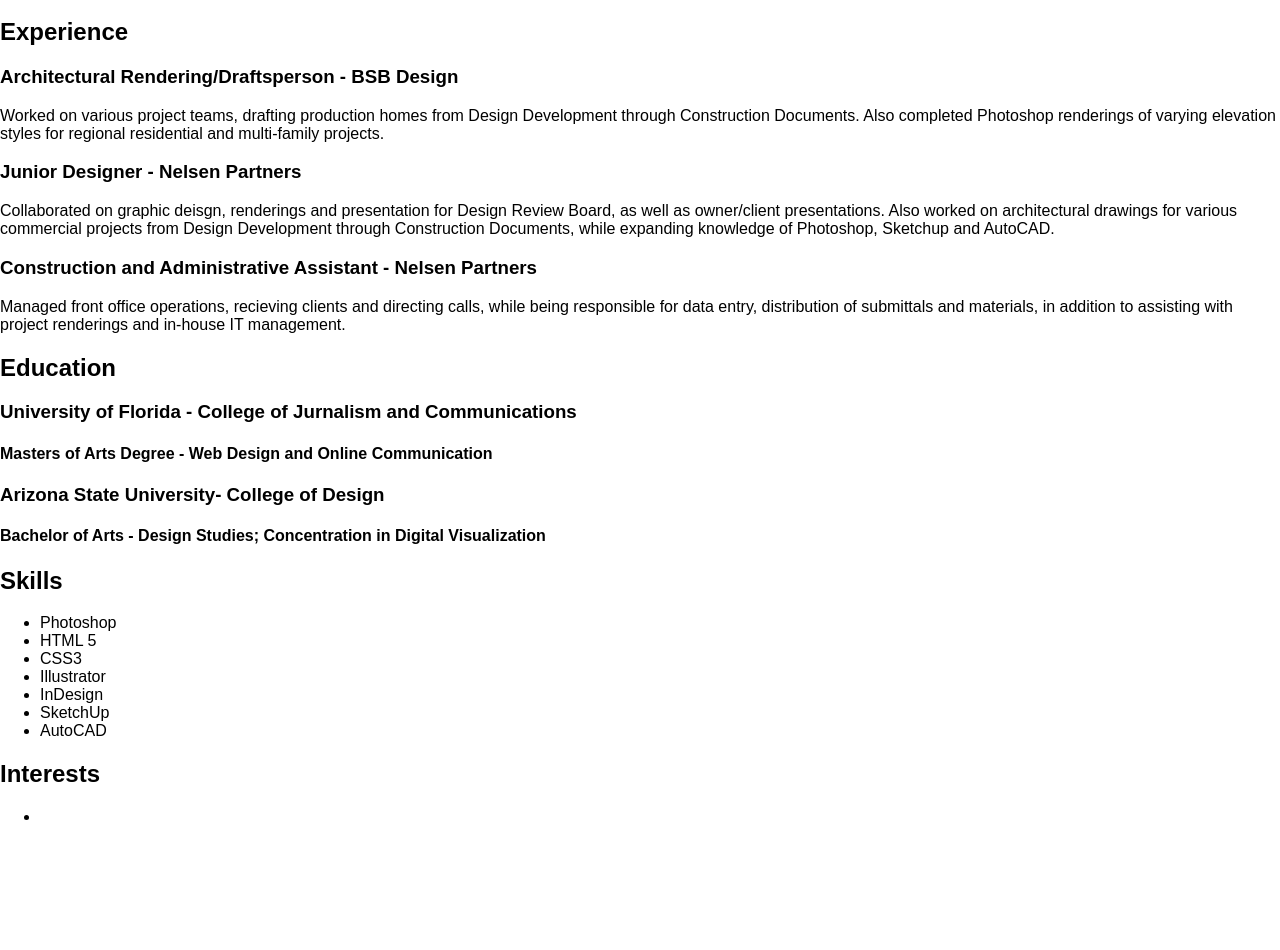
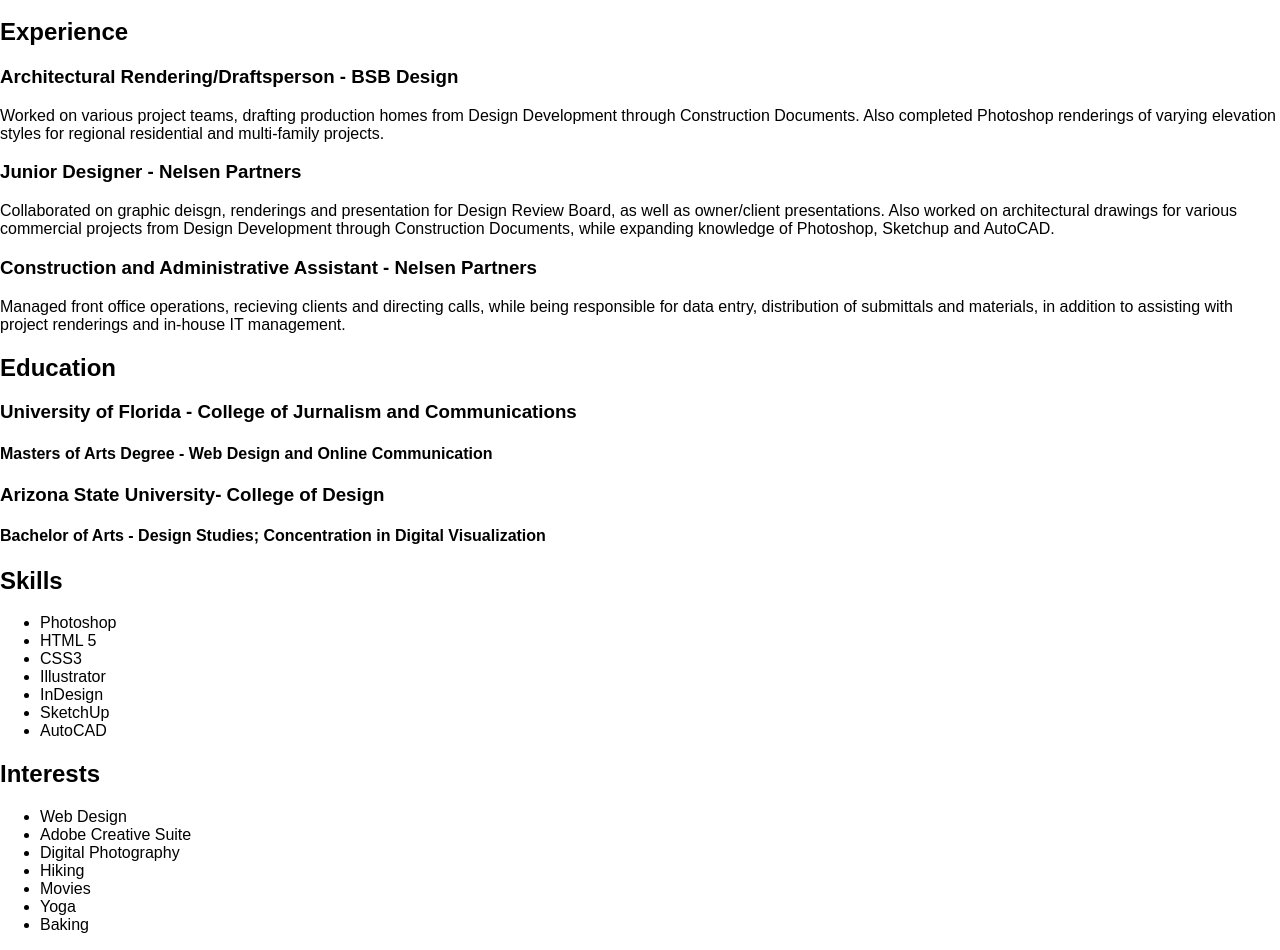
Before and after one commit to jlreed2/project_resume_reed_jennifer, a plain HTML site: page index.html in a window 1280 px wide. Shown: the part 101-1051 px from the top of the page. Before the commit the page ends 943 px from the top, so only its background shows below. Drawn offline with Linux system fonts and the light colour scheme.

Commit message:
Populate 'Interests' section with seven entries

```diff
--- a/index.html
+++ b/index.html
@@ -69,7 +69,13 @@
         <section id="interests">
             <h2>Interests</h2>
             <ul>
-                <li></li>
+                <li>Web Design</li>
+                <li>Adobe Creative Suite</li>
+                <li>Digital Photography</li>
+                <li>Hiking</li>
+                <li>Movies</li>
+                <li>Yoga</li>
+                <li>Baking</li>
             </ul>
         </section>
     </main>
```
